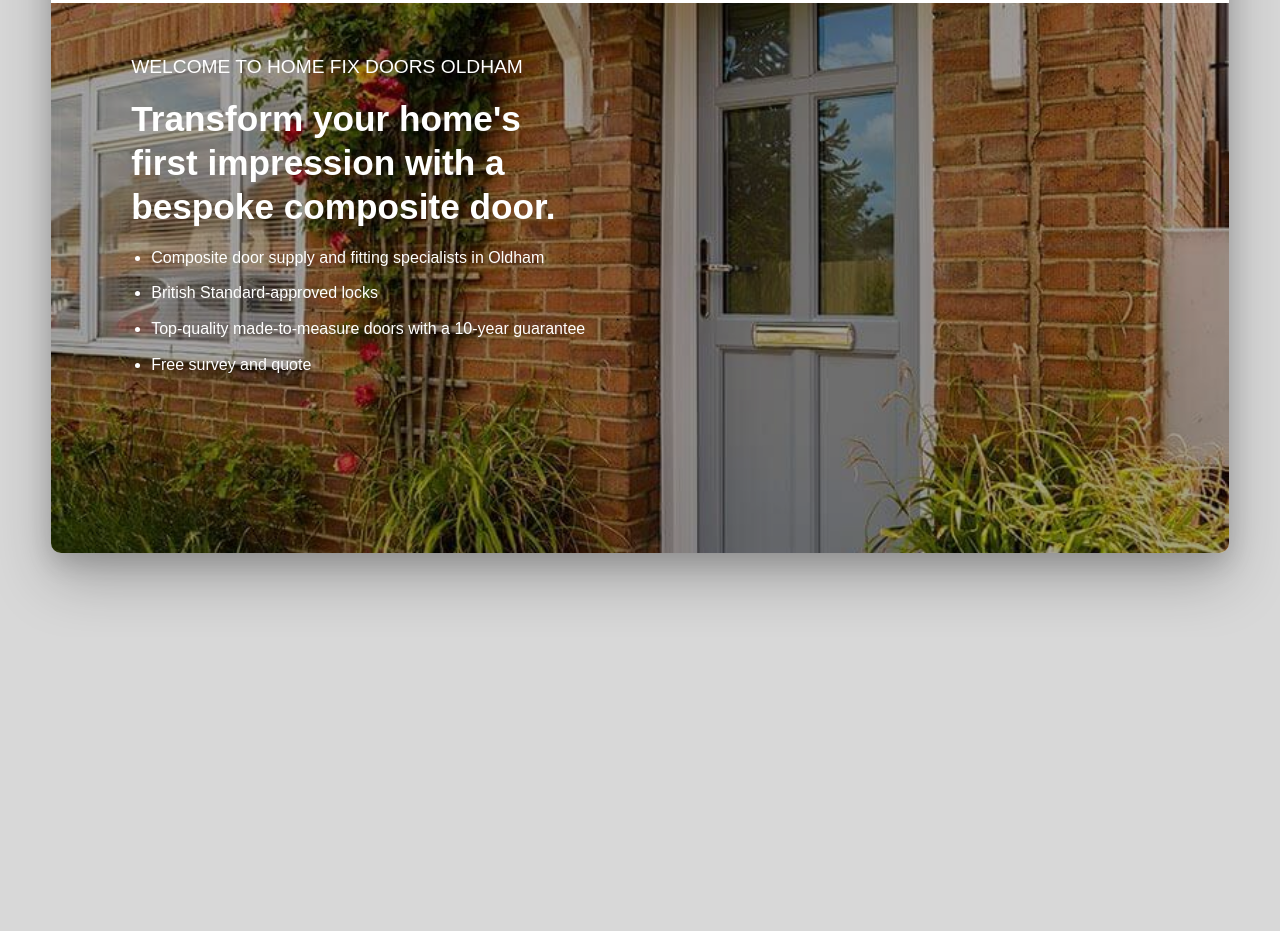
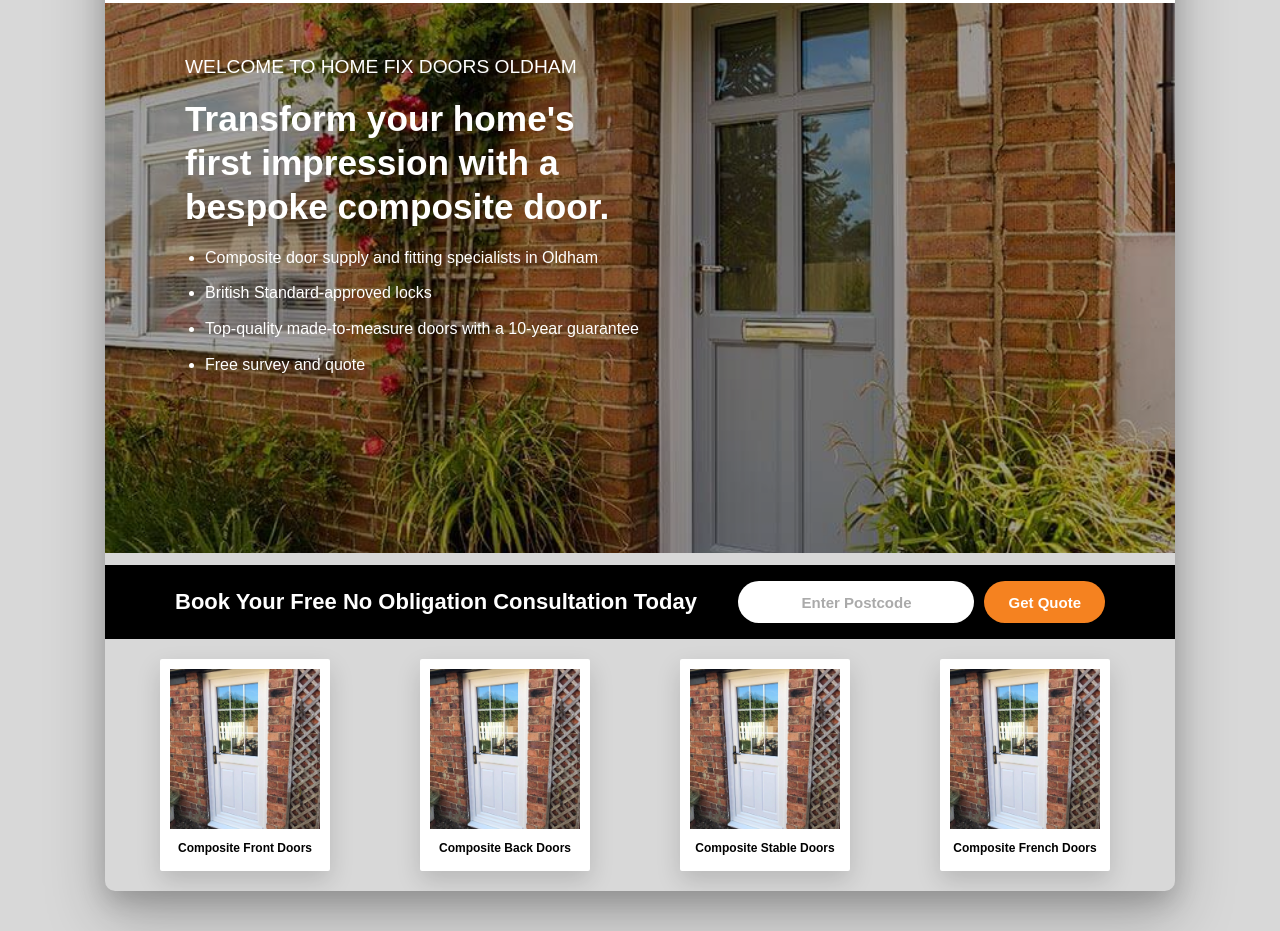
Before and after one commit to Watsi1984/homefixdoors, a plain HTML site: page index.html in a window 1280 px wide. Shown: the part 163-1094 px from the top of the page. Before the commit the page ends 800 px from the top, so only its background shows below. Drawn offline with Linux system fonts and the light colour scheme.

Commit message:
Quote Banner & Doors Section Added

```diff
--- a/index.html
+++ b/index.html
@@ -57,11 +57,48 @@
 
         </section>
 
-        <section class="quote">
+        <section class="quote-banner">
+
+            <div class="banner-content">
+                <h2>Book Your Free No Obligation Consultation Today</h2>
+
+                <form class="quote-form">
+                    <input
+                        type="text"
+                        placeholder="Enter Postcode"
+                    />
+
+                    <button type="submit">Get Quote</button>
+                </form>
+            </div>
 
         </section>
 
-        <section class="doors">
+        <section class="doors-section">
+
+            <div class="door-grid">
+
+                <div class="door-card">
+                    <img src="docs/doorplace.jpg" alt="">
+                    <h3>Composite Front Doors</h3>
+                </div>
+
+                <div class="door-card">
+                    <img src="docs/doorplace.jpg" alt="">
+                    <h3>Composite Back Doors</h3>
+                </div>
+
+                <div class="door-card">
+                    <img src="docs/doorplace.jpg" alt="">
+                    <h3>Composite Stable Doors</h3>
+                </div>
+
+                <div class="door-card">
+                    <img src="docs/doorplace.jpg" alt="">
+                    <h3>Composite French Doors</h3>
+                </div>
+
+            </div>
 
         </section>
 
--- a/style.css
+++ b/style.css
@@ -7,9 +7,9 @@
 }
 
 .brochure {
-    width: min(1500px, 92vw);
+    width: min(1070px, 92vw);
     margin: auto;
-    background: white;
+    background: #d8d8d8;
     border-radius: 10px;
     overflow: hidden;
     box-shadow: 0 10px 25px rgba(0,0,0,0.15),
@@ -32,7 +32,7 @@
 
 .phone-section {
     display: flex;
-    flex-direction:column;
+    flex-direction: column;
     align-items: center;
     text-align: center;
     gap: 0.5px;
@@ -123,12 +123,100 @@
     line-height: 1.6;
 }
 
-.quote {
-
+.quote-banner {
+    background: #000;
+    padding: 16px 70px;
+    color: #fff;
+    margin-top: 12px;
 }
 
-.doors {
+.banner-content {
+    display: flex;
+    align-items: center;
+    justify-content:space-between;
+    gap: 20px;
+}
 
+.banner-content h2 {
+    margin: 0;
+    font-size: 22px;
+    font-weight: 700;
+    line-height: 1.2;
+}
+
+.quote-form {
+    display: flex;
+    align-items: center;
+    gap: 10px;
+    flex-shrink: 0;
+}
+
+.quote-form input {
+    width: 200px;
+    height: 42px;
+    border: none;
+    border-radius: 30px;
+    padding: 0 18px;
+    font-size: 15px;
+    text-align: center;
+    outline: none;
+}
+
+.quote-form input::placeholder {
+    color: #aaa;
+    font-weight:600;
+}
+
+.quote-form button {
+    height: 42px;
+    padding: 0 24px;
+    border: none;
+    border-radius: 30px;
+    background: #f58220;
+    color: white;
+    font-size: 15px;
+    cursor: pointer;
+    font-weight: 700;
+    transition: 0.2s;
+}
+
+.quote-form button:hover {
+    background: #e46f10;
+    transform: translateY(-2px);
+}
+
+.doors-section {
+    padding: 20px;
+}
+
+.door-grid {
+    display: grid;
+    grid-template-columns: repeat(4, 180px);
+    justify-content: center;
+    column-gap: 80px;
+    row-gap: 40px;
+}
+
+.door-card {
+    width: 150px;
+    background: #fff;
+    padding: 10px 10px 16px;
+    border-radius: 2px;
+    box-shadow: 0 10px 25px rgba(0,0,0,0.15);
+}
+
+.door-card img {
+    width: 100%;
+    height: 160px;
+    object-fit: cover;
+    display: block;
+}
+
+.door-card h3 {
+    margin: 12px 0 0;
+    text-align: center;
+    font-size: 12px;
+    font-weight: 600;
 }
 
 .fitted {
```
Also changed, not shown: docs/doorplace.jpg (added).
